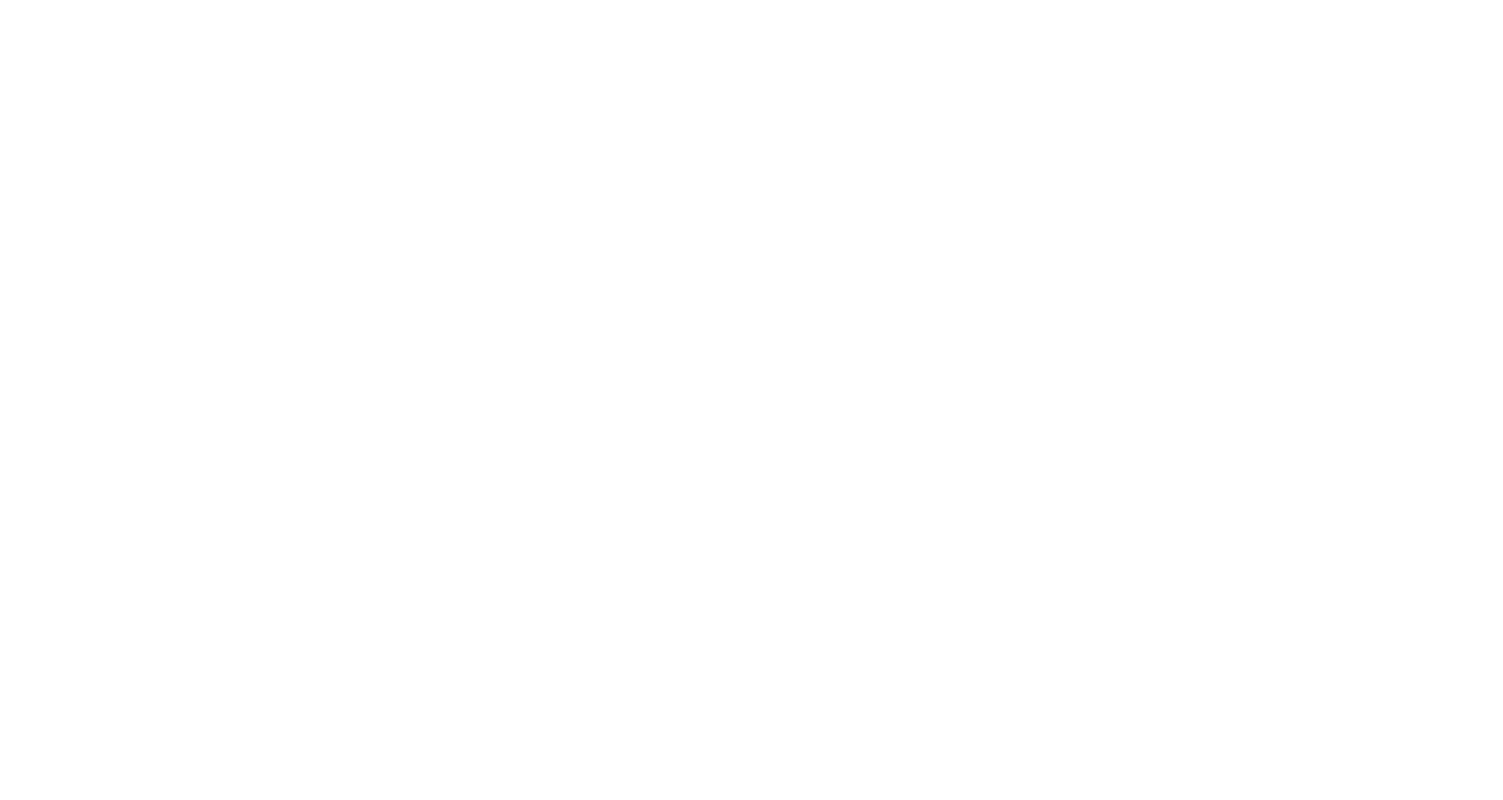
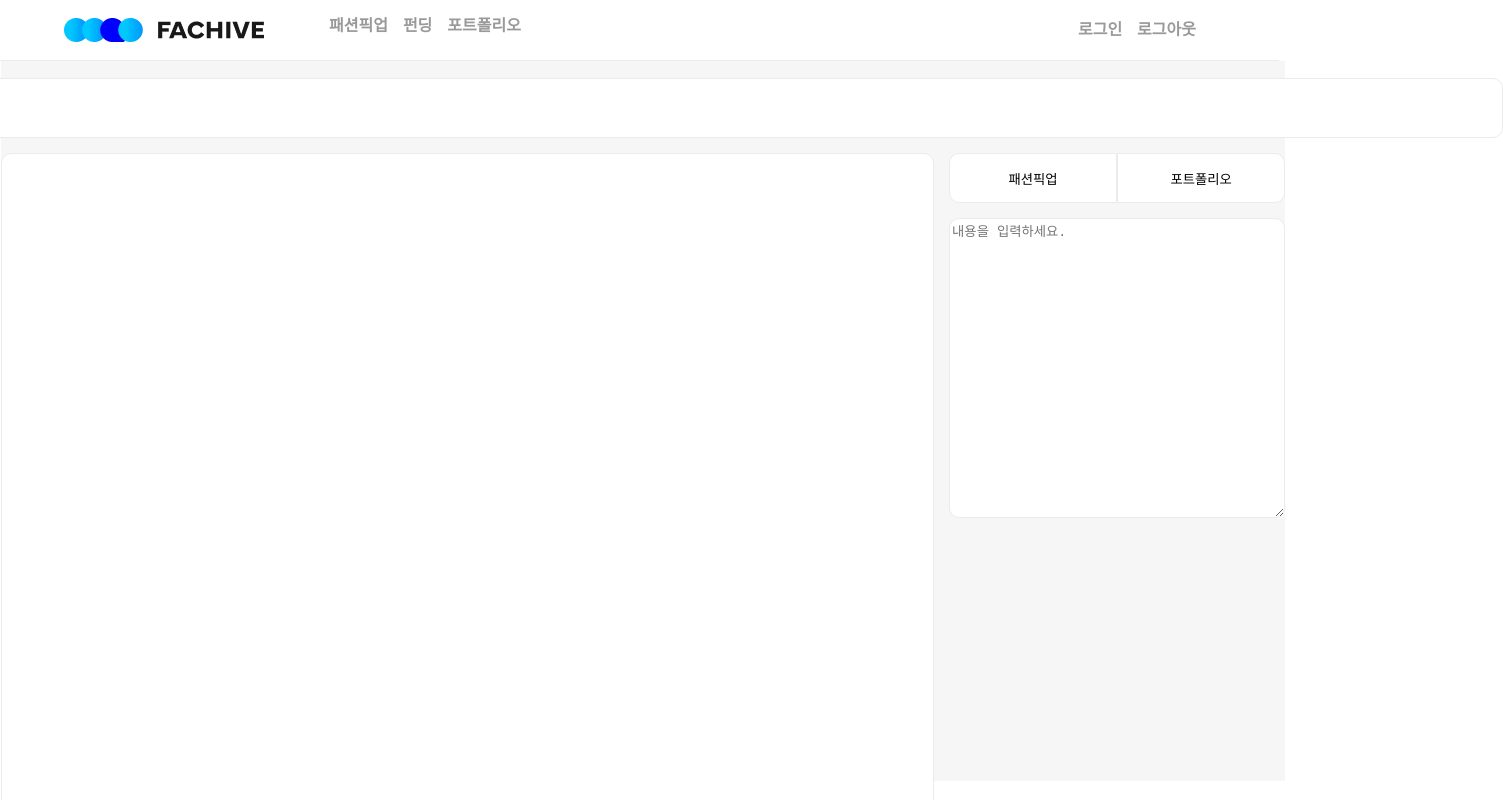
Before and after one commit to Fachive/Fachive_Project_Front, a React (Create React App) app: page /newpost in a window 1280 px wide. Before the commit this address had no page. Shown: the top 800 px of the page, 1503 px wide, since content can reach past the window. Built offline with nearby package versions, Linux system fonts and the light colour scheme.

Commit message:
feat: 게시글 생성 페이지 라우팅

```diff
--- a/src/pages/index.tsx
+++ b/src/pages/index.tsx
@@ -3,3 +3,4 @@ export { default as Fashion } from './Fashion/Fashion';
 export { default as Detail } from './Detail';
 export { default as Sign } from './auth/Sign';
 export { default as Login } from './auth/Login';
+export { default as Editor } from './Editor';
--- a/src/routers/index.tsx
+++ b/src/routers/index.tsx
@@ -1,6 +1,6 @@
 import { Route, Routes } from 'react-router-dom';
 import Layout from '../layouts/Layout';
-import { Home, Fashion, Detail, Login, Sign } from '../pages';
+import { Home, Fashion, Detail, Login, Sign, Editor } from '../pages';
 
 const Router = () => {
 	return (
@@ -11,6 +11,7 @@ const Router = () => {
 				<Route path="/login" element={<Login />} />
 				<Route path="/fashion" element={<Fashion />} />
 				<Route path="/funding" element={<Fashion />} />
+				<Route path="/newpost" element={<Editor />} />
 			</Route>
 			<Route path="/login" element={<Login />} />
 			<Route path="/sign" element={<Sign />} />
```
